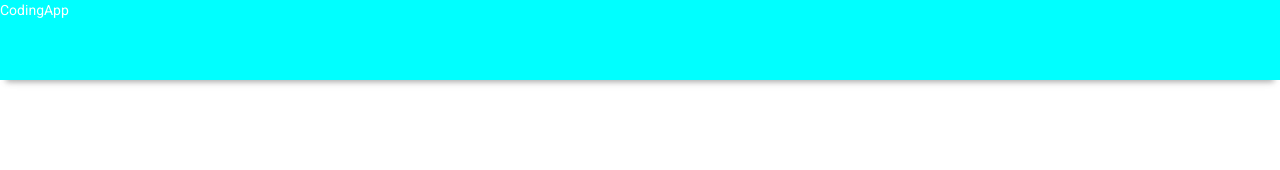
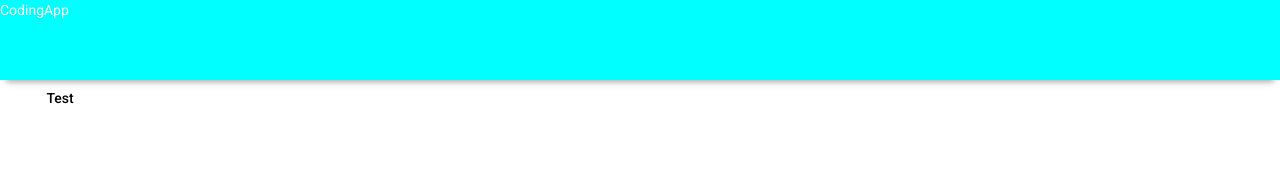
Before and after one commit to JenCall/angular-coding-platform, an Angular app: page / in a window 1280 px wide. Shown: the top 170 px of the page. Built offline with nearby package versions, Linux system fonts and the light colour scheme.

Commit message:
add button test

```diff
--- a/src/app/app.component.html
+++ b/src/app/app.component.html
@@ -1,3 +1,4 @@
 <div class="container">
   <app-navigation-bar></app-navigation-bar>
+  <button mat-button style="width: 120px">Test</button>
 </div>
--- a/src/app/app.module.ts
+++ b/src/app/app.module.ts
@@ -5,6 +5,7 @@
 import { AppComponent } from './app.component';
 import { NavigationBarComponent } from './components/navigation-bar/navigation-bar.component';
 import { BrowserAnimationsModule } from '@angular/platform-browser/animations';
+import { MatButtonModule } from '@angular/material/button';
 
 @NgModule({
   declarations: [
@@ -14,7 +15,8 @@
   imports: [
     BrowserModule,
     AppRoutingModule,
-    BrowserAnimationsModule
+    BrowserAnimationsModule,
+    MatButtonModule
   ],
   providers: [],
   bootstrap: [AppComponent]
```
